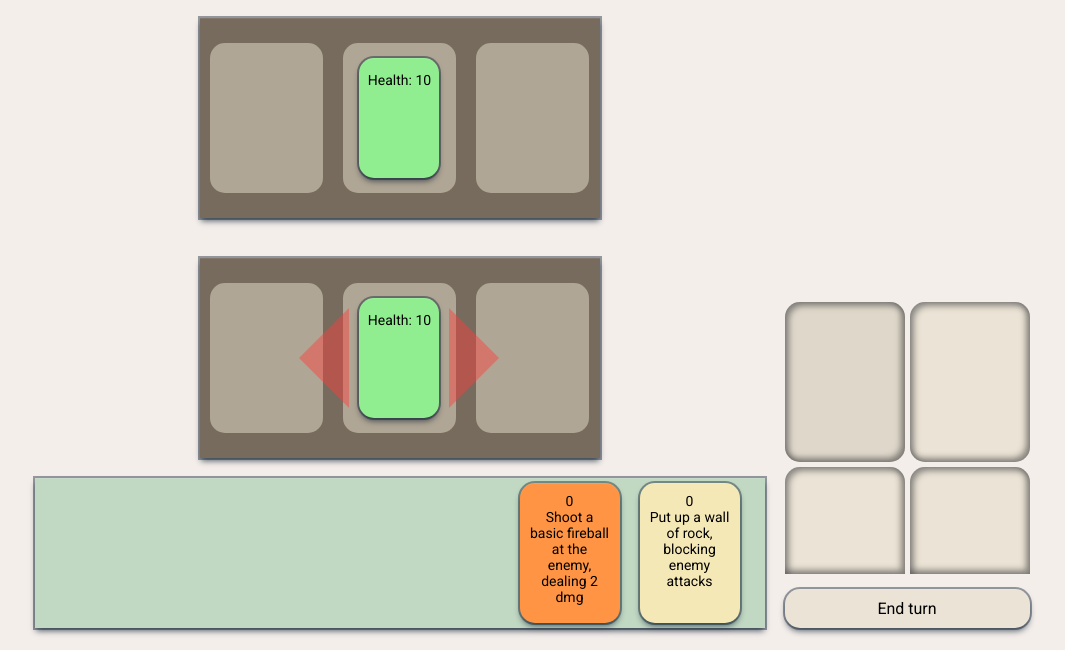
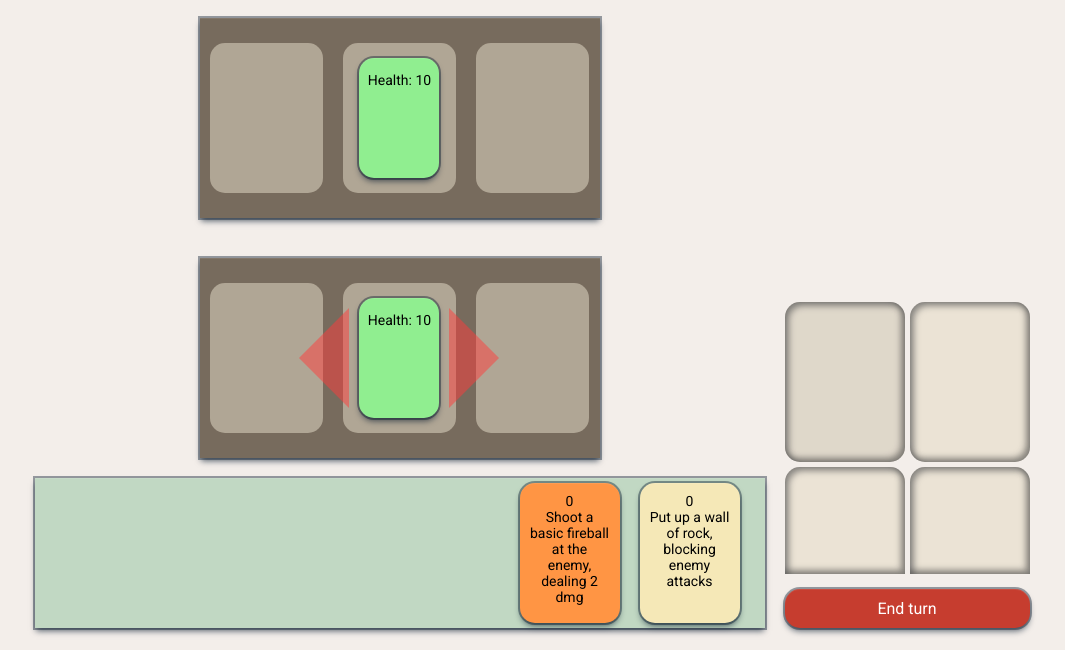
Before and after one commit to CrazedBySerenity/ElementalCardGame, a plain HTML site: page index.html in a window 1280 px wide. Shown: the part 150-800 px from the top of the page, without its empty margins (108-1173 px from the left). Drawn offline with Linux system fonts and the light colour scheme.

Commit message:
Changed end turn button color and arrow color

```diff
--- a/index.css
+++ b/index.css
@@ -25,10 +25,10 @@
     --board-divider-color: #6A9C89;
     --player-color: #6A9C89;
     --hand-color: #C1D8C3;
-    --end-turn-btn-color: #EBE3D5;
-    --end-turn-txt-color: black;
-    --movement-arrow-color-active: red;
-    --movement-arrow-color-inactive: rgba(255, 59, 59, 0.436);
+    --end-turn-btn-color: #C63D2F;
+    --end-turn-txt-color: white;
+    --movement-arrow-color-active: #ff311a;
+    --movement-arrow-color-inactive: rgba(255, 59, 59, 0.499);
     --movement-area-color: #776B5D;
     --movement-position-color: #B0A695;
 }
```
